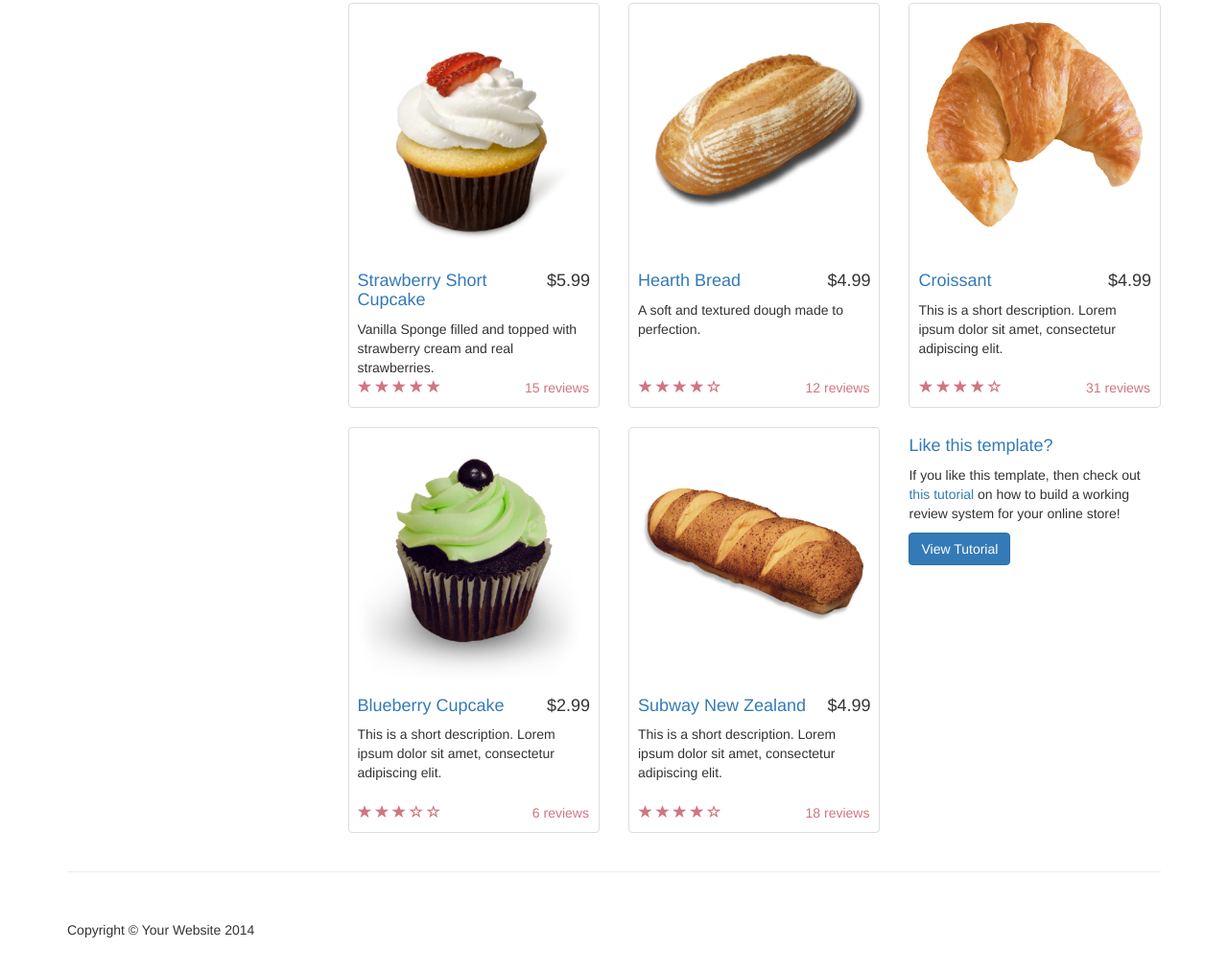
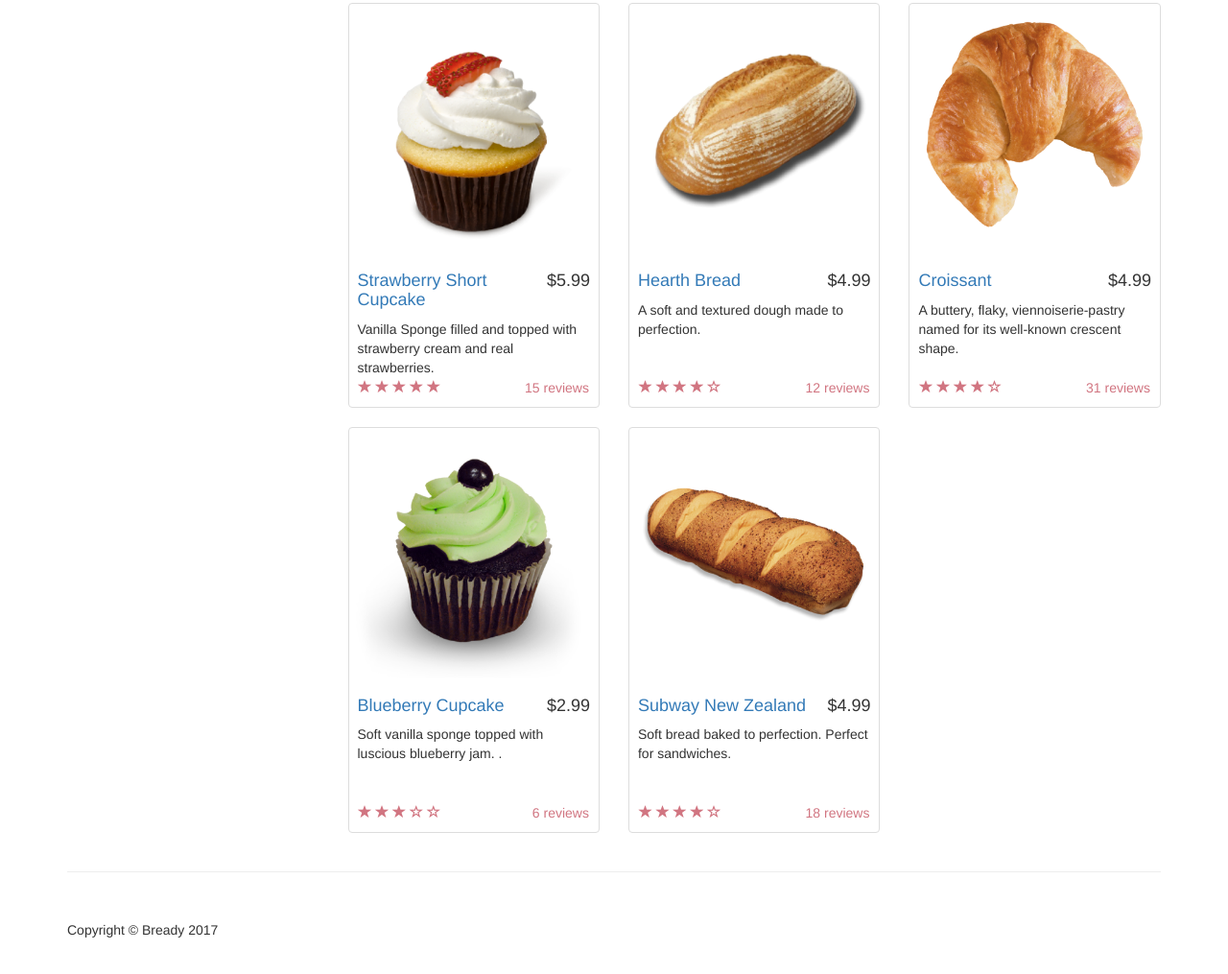
Before and after one commit to Epascual06/Bready.github.io, a plain HTML site: page index.html in a window 1280 px wide. Shown: the part 733-1748 px from the top of the page at 96% size. Drawn offline with Linux system fonts and the light colour scheme.

Commit message:
Add files via upload

```diff
--- a/index.html
+++ b/index.html
@@ -160,7 +160,7 @@
                                 <h4 class="pull-right">$4.99</h4>
                                 <h4><a href="#">Croissant</a>
                                 </h4>
-                                <p>This is a short description. Lorem ipsum dolor sit amet, consectetur adipiscing elit.</p>
+                                <p>A buttery, flaky, viennoiserie-pastry named for its well-known crescent shape.</p>
                             </div>
                             <div class="ratings">
                                 <p class="pull-right">31 reviews</p>
@@ -182,7 +182,7 @@
                                 <h4 class="pull-right">$2.99</h4>
                                 <h4><a href="#">Blueberry Cupcake</a>
                                 </h4>
-                                <p>This is a short description. Lorem ipsum dolor sit amet, consectetur adipiscing elit.</p>
+                                <p>Soft vanilla sponge topped with luscious blueberry jam. .</p>
                             </div>
                             <div class="ratings">
                                 <p class="pull-right">6 reviews</p>
@@ -204,7 +204,7 @@
                                 <h4 class="pull-right">$4.99</h4>
                                 <h4><a href="#">Subway New Zealand</a>
                                 </h4>
-                                <p>This is a short description. Lorem ipsum dolor sit amet, consectetur adipiscing elit.</p>
+                                <p>Soft bread baked to perfection. Perfect for sandwiches.</p>
                             </div>
                             <div class="ratings">
                                 <p class="pull-right">18 reviews</p>
@@ -220,10 +220,6 @@
                     </div>
 
                     <div class="col-sm-4 col-lg-4 col-md-4">
-                        <h4><a href="#">Like this template?</a>
-                        </h4>
-                        <p>If you like this template, then check out <a target="_blank" href="http://maxoffsky.com/code-blog/laravel-shop-tutorial-1-building-a-review-system/">this tutorial</a> on how to build a working review system for your online store!</p>
-                        <a class="btn btn-primary" target="_blank" href="http://maxoffsky.com/code-blog/laravel-shop-tutorial-1-building-a-review-system/">View Tutorial</a>
                     </div>
 
                 </div>
@@ -243,7 +239,7 @@
         <footer>
             <div class="row">
                 <div class="col-lg-12">
-                    <p>Copyright &copy; Your Website 2014</p>
+                    <p>Copyright &copy; Bready 2017</p>
                 </div>
             </div>
         </footer>
```
